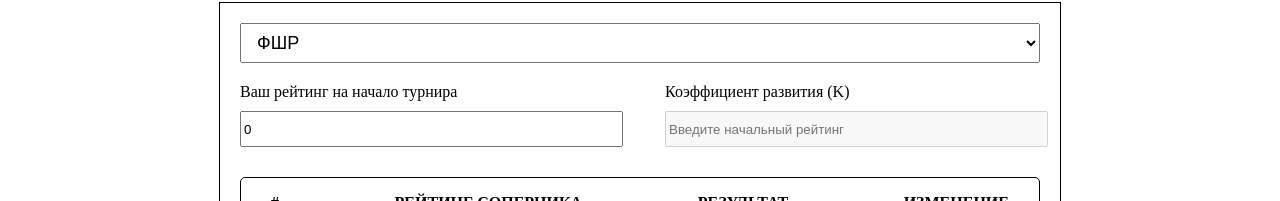
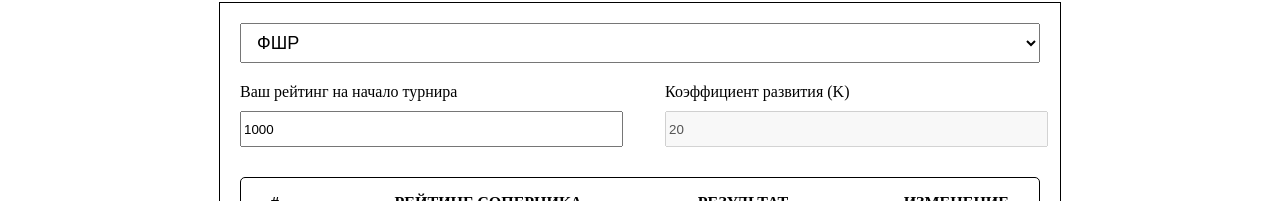
Before and after one commit to DmitryPetrakevich/chess-rating-calculator, a Vue app: page / in a window 1280 px wide. Shown: the part 126-327 px from the top of the page. Built offline with nearby package versions, Linux system fonts and the light colour scheme.

Commit message:
добавил отображение изменения рейтинга для каждой игры

```diff
--- a/src/components/GameItem.vue
+++ b/src/components/GameItem.vue
@@ -18,7 +18,7 @@
             </select>
 
             <p class="game-item-change">
-                {{ game.change }}
+                {{ change }}
             </p>
         </div>
     </div>
@@ -26,6 +26,9 @@
 
 <script setup>
 import { computed, ref } from 'vue';
+import { useChessStore } from '../stores/chessStore';
+
+let store = useChessStore();
 
 const props = defineProps({
     number: Number,
@@ -40,6 +43,14 @@
         default: return "";
     }
 })
+
+const change = computed(() => {
+    const result = Number(props.game.result);
+    const E = 1 / (1 + Math.pow(10, ((props.game.rating - store.settings.initialRating) / 400)));
+    const ratingChange = store.settings.kFactor * (result - E);
+    return ratingChange.toFixed(1);
+})
+
 </script>
 
 <style scoped lang="less">
--- a/src/components/RatingSettings.vue
+++ b/src/components/RatingSettings.vue
@@ -12,8 +12,9 @@
                 </label>
                 <input
                 type="number"
-                v-model.number="rating"
                 class="rating-settings-start-input"
+                :value="store.settings.initialRating"
+                @input="store.updateInitialRating($event.target.value)"
                 />
             </div>
 
@@ -23,6 +24,7 @@
                 </label>
                 <input
                 :placeholder="infoText"
+                :value="store.settings.kFactor"
                 class="rating-settings-coefficient-input"
                 disabled
                 />
@@ -33,11 +35,12 @@
 
 <script setup>
 import { ref, computed } from 'vue';
+import { useChessStore } from '../stores/chessStore';
 
-let rating = ref(0)
+let store = useChessStore()
 
 let infoText = computed(() => {
-    const num = Number(rating.value)
+    const num = Number(store.settings.initialRating)
 
     if (num == 0) return "Введите начальный рейтинг"
     if (num < 1200) return '60 (1000-1199)'
@@ -48,7 +51,23 @@
     if (num < 2200) return '25 (2000-2199)'
     if (num < 2400) return '20 (2200-2399)'
     if (num >= 2400) return '10 (>2400)'
-})
+
+    updateKFactorBasedOnRating(num);
+});
+
+function updateKFactorBasedOnRating(rating) {
+    let kFactor;
+    if (rating < 1200) kFactor = 60;
+    else if (rating < 1400) kFactor = 50;
+    else if (rating < 1600) kFactor = 40;
+    else if (rating < 1800) kFactor = 35;
+    else if (rating < 2000) kFactor = 30;
+    else if (rating < 2200) kFactor = 25;
+    else if (rating < 2400) kFactor = 20;
+    else kFactor = 10;
+
+    store.updateKFactor(kFactor);
+}
 </script>
 
 <style scoped lang="less">
--- a/src/stores/chessStore.js
+++ b/src/stores/chessStore.js
@@ -3,6 +3,10 @@
 export const useChessStore = defineStore("chess", {
   state: () => ({
     games: [],
+    settings: {
+      initialRating: 1000,
+      kFactor: 20,
+    }
   }),
   actions: {
     addGame() {
@@ -18,6 +22,14 @@
       if(this.games.length > 1) {
         this.games.pop();
       }
+    },
+
+    updateInitialRating(rating) {
+      this.settings.initialRating = rating;
+    },
+
+    updateKFactor(factor) {
+      this.settings.kFactor = factor;
     }
   },
 });
```
